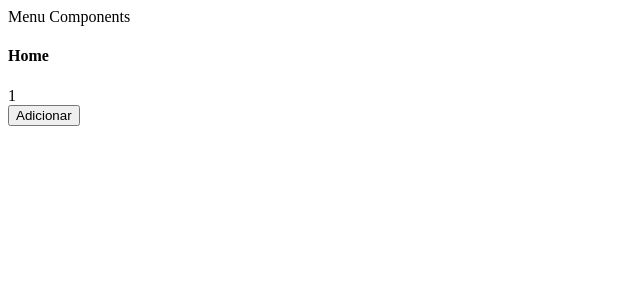
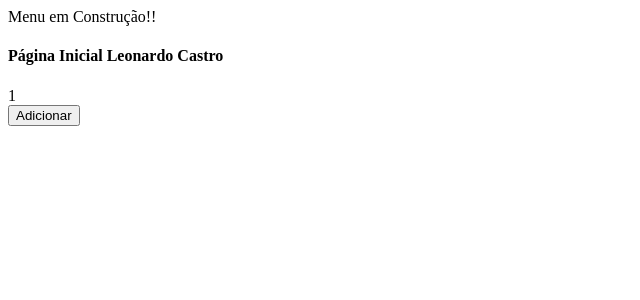
Before and after one commit to Leleocastro/unique-idea, a Next.js app: page / in a window 1280 px wide. Shown: the top 300 px of the page, without its empty margins (0-640 px from the left). Built offline with nearby package versions, Linux system fonts and the light colour scheme.

Commit message:
teste commit 1

```diff
--- a/components/Menu.js
+++ b/components/Menu.js
@@ -1,7 +1,7 @@
 const Menu = () => {
     return (
         <div>
-            Menu Components
+            Menu em Construção!!
         </div>
     );
 }
--- a/package.json
+++ b/package.json
@@ -6,7 +6,7 @@
   "scripts": {
     "dev": "next dev",
     "build": "next build",
-    "start":"next start"
+    "start": "next start"
   },
   "repository": {
     "type": "git",
--- a/pages/index.js
+++ b/pages/index.js
@@ -5,7 +5,7 @@ function Home() {
     return (
         <div>
             <Menu />
-            <h4>Home</h4>
+            <h4>Página Inicial Leonardo Castro</h4>
             <Contador />
         </div>
     )
```
Also changed, not shown: 1 other file (tests, documents, lock files or other folders).
